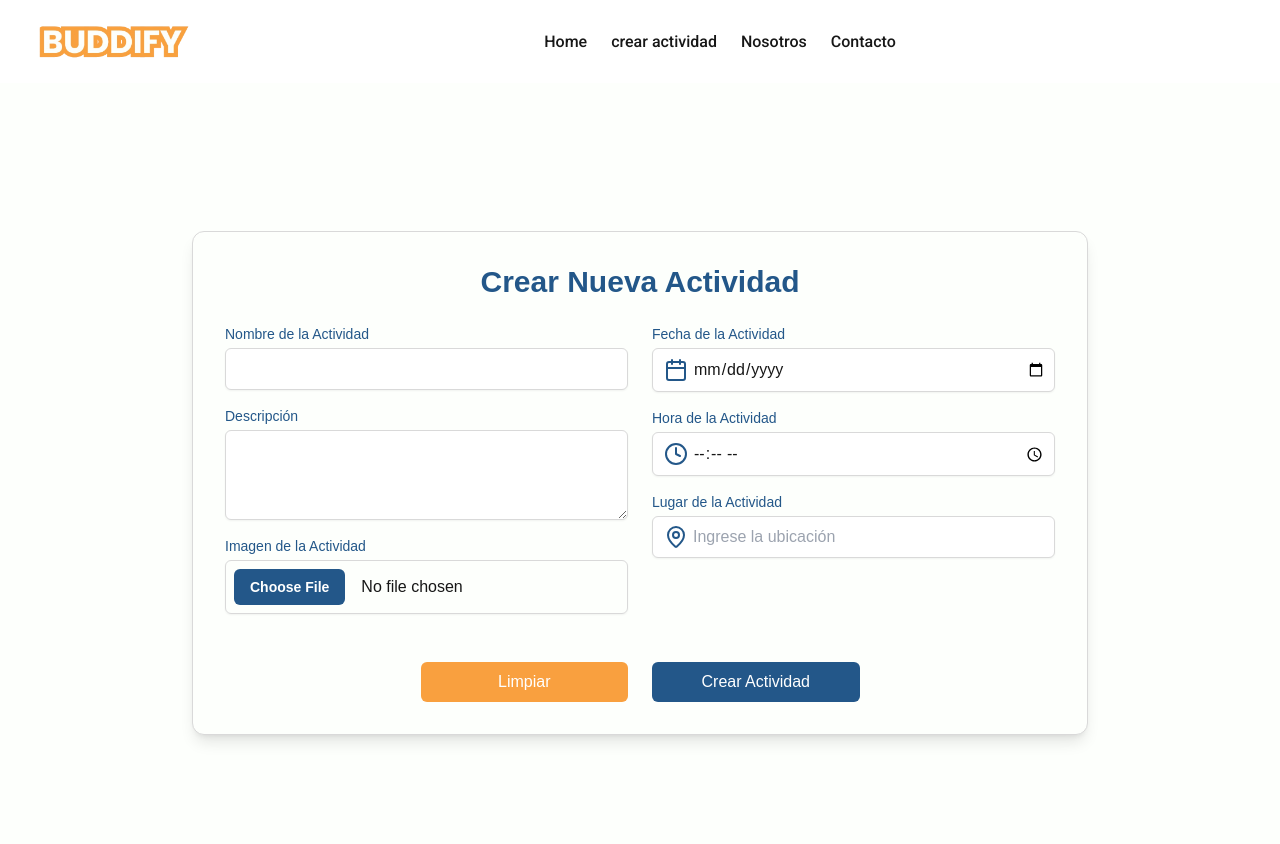
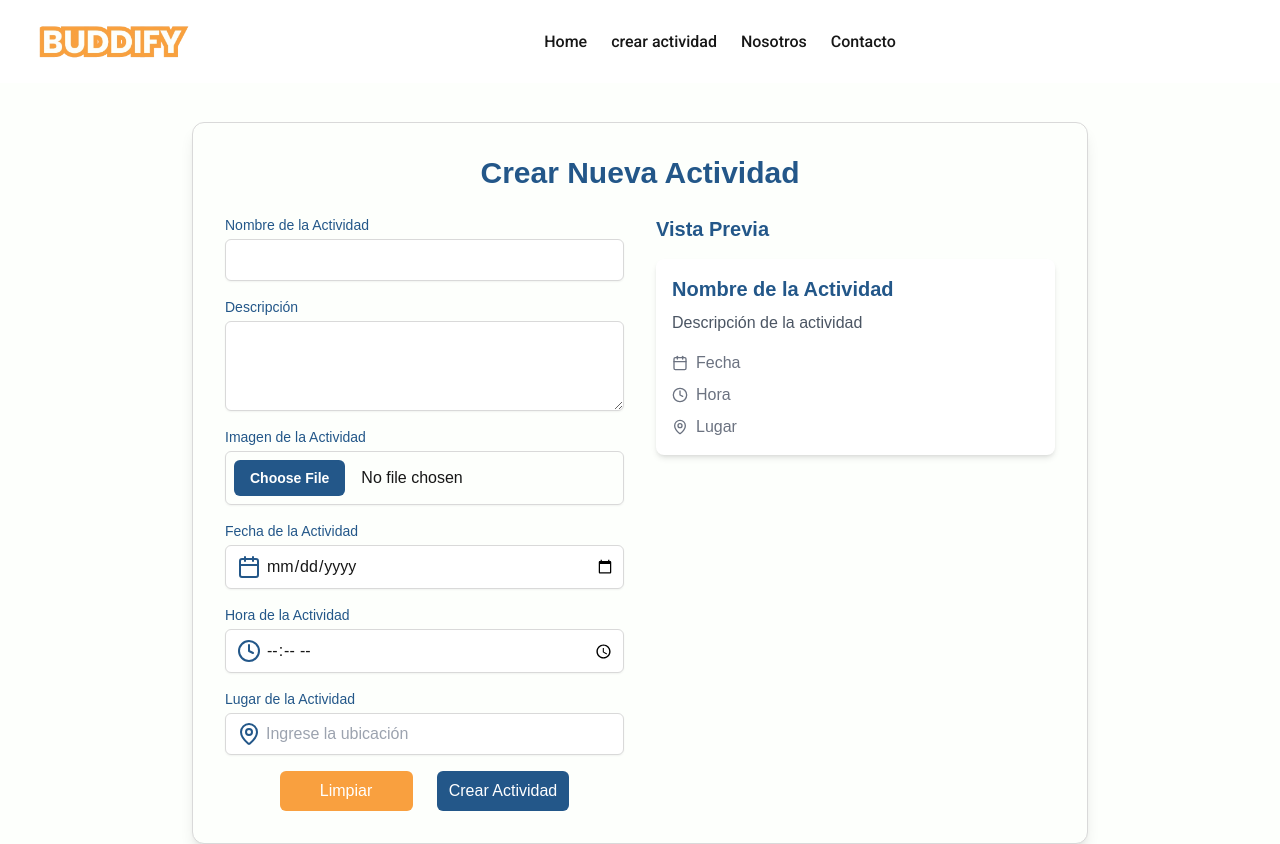
Before and after one commit to chi-bosio/Buddify, a Next.js app: page /createActivity in a window 1280 px wide. Shown: the top 844 px of the page. Built offline with nearby package versions, Linux system fonts and the light colour scheme.

Commit message:
create activity form

```diff
--- a/src/app/createActivity/createActivity.tsx
+++ b/src/app/createActivity/createActivity.tsx
@@ -1,6 +1,6 @@
 'use client'
 
-import { useState } from 'react'
+import { useState, useEffect } from 'react'
 import { CalendarIcon, ClockIcon, MapPinIcon } from 'lucide-react'
 import { format } from "date-fns"
 
@@ -8,13 +8,26 @@ export default function CreateActivityForm() {
   const [name, setName] = useState('')
   const [description, setDescription] = useState('')
   const [image, setImage] = useState<File | null>(null)
+  const [imagePreview, setImagePreview] = useState<string | null>(null)
   const [date, setDate] = useState<Date | undefined>(undefined)
   const [time, setTime] = useState('')
   const [place, setPlace] = useState('')
 
+  useEffect(() => {
+    if (image) {
+      const reader = new FileReader()
+      reader.onloadend = () => {
+        setImagePreview(reader.result as string)
+      }
+      reader.readAsDataURL(image)
+    } else {
+      setImagePreview(null)
+    }
+  }, [image])
+
   const handleSubmit = (e: React.FormEvent) => {
     e.preventDefault()
-    /* PLACEHOLDER */
+    // Simulate getting latitude and longitude from place name
     const latitude = Math.random() * 180 - 90
     const longitude = Math.random() * 360 - 180
 
@@ -44,8 +57,8 @@ export default function CreateActivityForm() {
         <h1 className="text-center text-3xl font-bold mb-6 text-[#235789]">
           Crear Nueva Actividad
         </h1>
-        <form onSubmit={handleSubmit} className="grid grid-cols-2 gap-6">
-          <div className="space-y-4">
+        <div className="flex flex-col md:flex-row gap-8">
+          <form onSubmit={handleSubmit} className="flex-1 space-y-4">
             <div>
               <label
                 htmlFor="name"
@@ -96,9 +109,7 @@ export default function CreateActivityForm() {
                 className="mt-1 block w-full p-2 border border-[#D9D9D9] rounded-md shadow-sm focus:ring-[#235789] focus:border-[#235789] file:mr-4 file:py-2 file:px-4 file:rounded-md file:border-0 file:text-sm file:font-semibold file:bg-[#235789] file:text-white hover:file:bg-blue-800"
               />
             </div>
-          </div>
 
-          <div className="space-y-4">
             <div>
               <label
                 htmlFor="date"
@@ -159,9 +170,8 @@ export default function CreateActivityForm() {
                 />
               </div>
             </div>
-          </div>
 
-          <div className="col-span-2 flex justify-center gap-6 mt-6">
+            <div className="flex justify-center gap-6 mt-6">
               <button
                 type="button"
                 onClick={() => {
@@ -172,18 +182,44 @@ export default function CreateActivityForm() {
                   setTime('')
                   setPlace('')
                 }}
-              className="w-1/4 py-2 bg-[#F9A03F] text-white rounded-md hover:bg-orange-500 focus:outline-none"
+                className="w-1/3 py-2 bg-[#F9A03F] text-white rounded-md hover:bg-orange-500 focus:outline-none"
               >
                 Limpiar
               </button>
               <button
                 type="submit"
-              className="w-1/4 py-2 bg-[#235789] text-white rounded-md hover:bg-blue-800 focus:outline-none"
+                className="w-1/3 py-2 bg-[#235789] text-white rounded-md hover:bg-blue-800 focus:outline-none"
               >
                 Crear Actividad
               </button>
             </div>
           </form>
+
+          <div className="flex-1">
+            <h2 className="text-xl font-bold mb-4 text-[#235789]">Vista Previa</h2>
+            <div className="bg-white rounded-lg shadow-md overflow-hidden">
+              {imagePreview && (
+                <img src={imagePreview} alt="Vista previa" className="w-full h-48 object-cover" />
+              )}
+              <div className="p-4">
+                <h3 className="text-xl font-semibold text-[#235789] mb-2">{name || 'Nombre de la Actividad'}</h3>
+                <p className="text-gray-600 mb-4">{description || 'Descripción de la actividad'}</p>
+                <div className="flex items-center text-gray-500 mb-2">
+                  <CalendarIcon className="w-4 h-4 mr-2" />
+                  <span>{date ? format(date, "dd/MM/yyyy") : 'Fecha'}</span>
+                </div>
+                <div className="flex items-center text-gray-500 mb-2">
+                  <ClockIcon className="w-4 h-4 mr-2" />
+                  <span>{time || 'Hora'}</span>
+                </div>
+                <div className="flex items-center text-gray-500">
+                  <MapPinIcon className="w-4 h-4 mr-2" />
+                  <span>{place || 'Lugar'}</span>
+                </div>
+              </div>
+            </div>
+          </div>
+        </div>
       </div>
     </div>
   )
```
Lines whose indentation alone changed are shown as unchanged.
